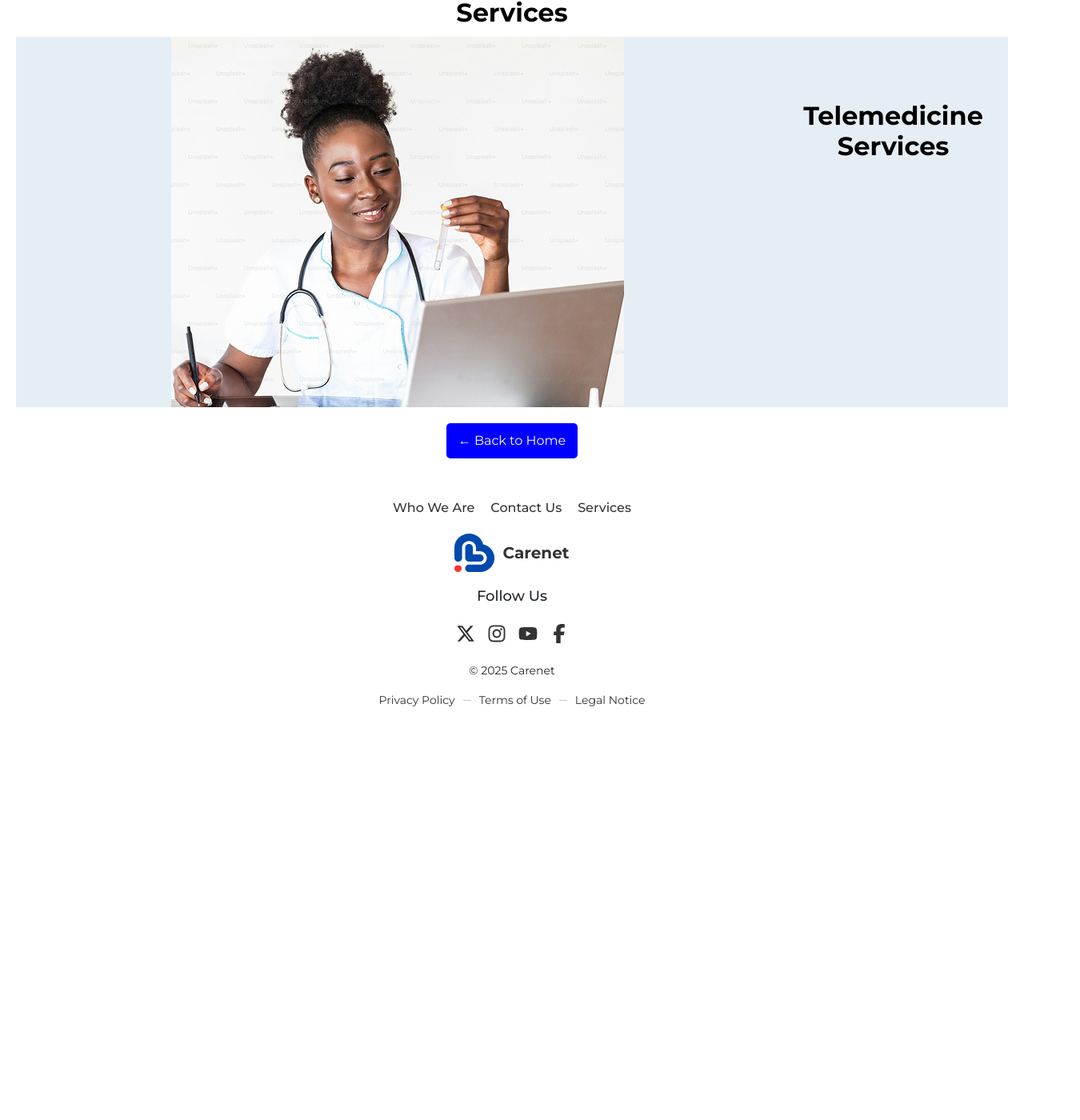
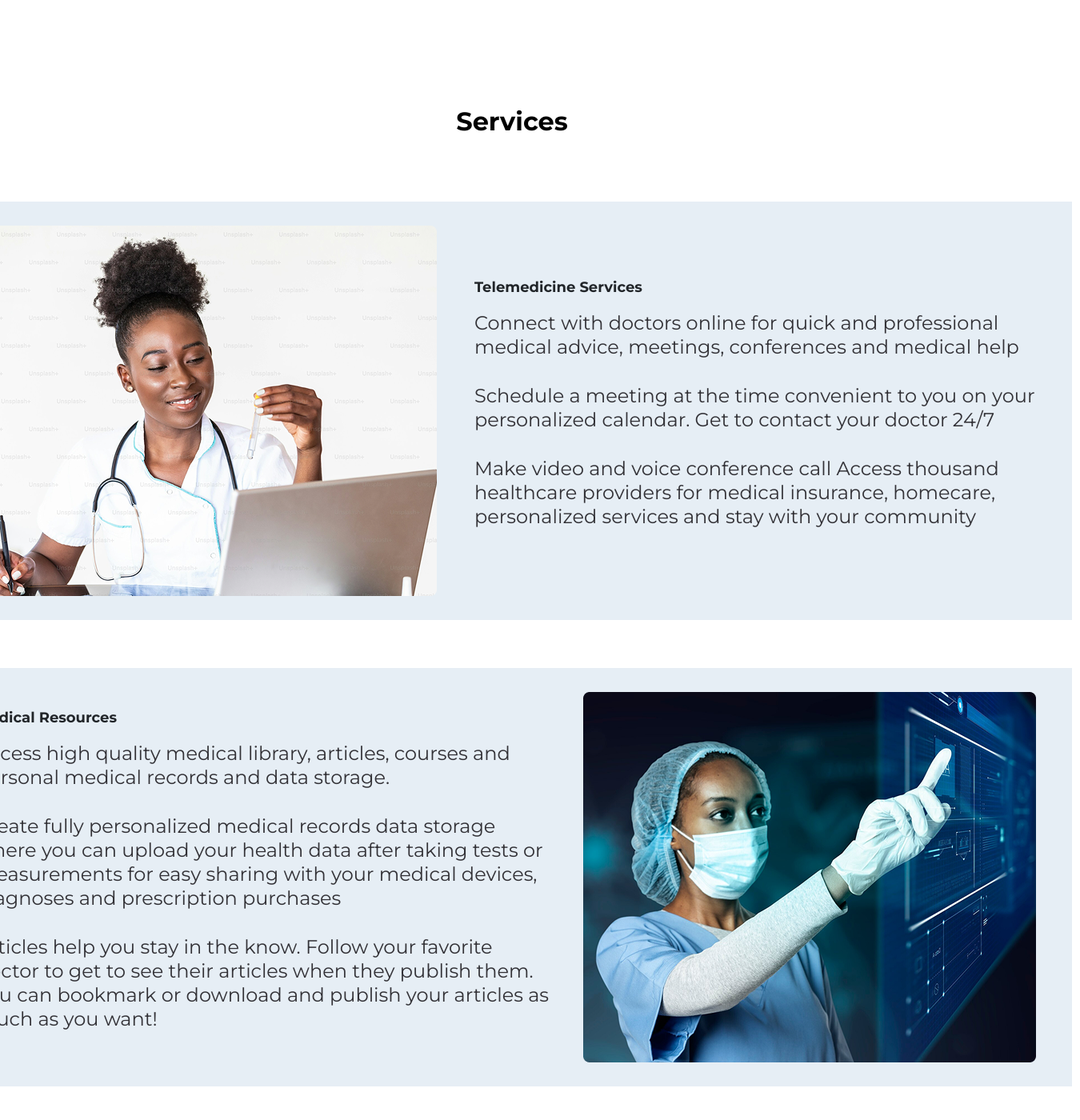
Before and after one commit to Anidisam/carenet, a React (Vite) app: page /services in a window 1280 px wide. Shown: the part 760-2160 px from the top of the page at 80% size, 1350 px wide, since content can reach past the window. Before the commit the page ends 1682 px from the top, so only its background shows below. Built offline with nearby package versions, Linux system fonts and the light colour scheme; a web font is replaced by a local one.

Commit message:
updated services page

```diff
--- a/src/assets/css/ourproduct.css
+++ b/src/assets/css/ourproduct.css
@@ -1,28 +1,32 @@
 .our-product {
-  text-align: center;
-  padding: 20px;
+  display: flex;
+  flex-direction: column;
+  align-items: center;
+  /* padding: 20px; */
 }
 
-.our-product h2 {
+ .our-product h2 {
   color: var(--grey-600, #323136);
   font-size: 32px;
   margin-bottom: 10px;
   font-weight: 700;
+  margin-top: 5rem;
 }
 
 .our-product p {
   font-size: 24px;
   color:var(--grey-600, #323136);
-
-  /* max-width: 600px; */
-  margin: 0 auto 20px;
   font-weight: 400;
+}
+.our-product-header{
+  text-align: center;
 }
 
 /* Services-info */
 
 .services-1 h2{
-  margin-top: 80px;
+  margin-top: 10rem;
+  margin-bottom: 5rem;
   font-weight: 700;
   font-size: 32px;
   color:#000000;
@@ -30,15 +34,54 @@
 }
 .service{
   background-color: #E6EEF5;
-
+    /* padding-top: 6rem;
+  padding-bottom:  6rem; */
+  /* width: 100vw; */
 }
 .serv{
   display: flex;
-  flex-direction: row;
+  flex-direction:row;
+  align-items: center;
+  /* padding: 10px; */
+  gap: 2rem;
+  padding: 20px 30px;
+}
+.telemedicine-info{
+  display: flex;
+  flex-direction: column;
+  text-align: start;
+  align-items: start;
+  gap: 10px;
 
 }
-.telemed-image{
-  width: 100%;
+.telemedicine-info h3{
+  text-align: center;
+  font-size: 18px;
+  font-weight: 700;
+
+}
+.img-1{
+  padding: 8px;
+  border-radius: 8px;
+  width: 70rem;
+  margin-right: 5px;
+  padding: 10px;
+}
+.all-services{
+display: flex;
+flex-direction: column;
+gap: 60px;
+padding: 0px 10px;
+}
+.all-paragraph{
+  gap: 15px;
+  display: flex;
+  flex-direction: column;
+  font-size: 16px;
+  font-weight: 400;
+  line-height: 30px;
+  color:var(--grey-600, #323136);
+  ;
 }
 /* Responsive Design */
 @media screen and (max-width: 900px) {
@@ -54,7 +97,7 @@
 }
 
 /* Back Button */
-.back-home-btn {
+/* .back-home-btn {
   padding: 10px 15px;
   background: blue;
   color: white;
@@ -62,4 +105,4 @@
   cursor: pointer;
   font-size: 16px;
   margin-top: 20px;
-}
+} */
--- a/src/components/Services.jsx
+++ b/src/components/Services.jsx
@@ -1,43 +1,93 @@
 import React from "react";
 import { useNavigate } from "react-router-dom";
 import "../assets/css/ourproduct.css";
+// import Testimonials from "./Testimonials";
 // Import images directly
 
 import ServiceImage from "../assets/images/serviceImg.png"
-// import Telemedicine from "../assets/images/Telemedicine.png"
-import Frame from "../assets/images/Frame.png"
+import Telemedicine from "../assets/images/Telemedicine.png"
+import Medical from "../assets/images/Medservices.png"
+import Community from "../assets/images/Community.png"
 const Services = () => {
   const navigate = useNavigate();
 
   return (
     <section className="our-product">
+      <div className="our-product-header">
       <h2>Our Products & Services</h2>
       <p>
         Explore the powerful features that make Carenet a trusted healthcare
         platform.
       </p>
-      <div>
-        <img src={ServiceImage} alt=""/>
       </div>
+      <img src={ServiceImage} alt=""/>
+
       <div className="services-1">
-        {/* Heading */}
+
         <h2>Services</h2>
-        {/* Container */}
+    <div className="all-services">
+    <div className="service">
+         <div className="serv">
+          <img src={Telemedicine} className="img-1"/>
+          <div className="telemedicine-info">
+          <h3 className="telemed-text">Telemedicine Services</h3>
+          <div className="all-paragraph">
+
+          <p>
+          Connect with doctors online for quick and professional medical advice, meetings, conferences and medical help</p>
+
+          <p>Schedule a meeting at the time convenient to you on your personalized calendar. Get to contact your doctor 24/7</p>
+
+          <p>Make video and voice conference call
+        Access thousand healthcare providers for medical insurance, homecare, personalized services and stay with your community </p>
+        </div>
+
+          </div>
+
+         </div>
+        </div>
+        <div className="service">
+         <div className="serv">
+         <div className="telemedicine-info">
+          <h3 className="telemed-text">Medical Resources</h3>
+          <div className="all-paragraph">
+          <p>Access high quality medical library, articles, courses and personal medical records and data storage.</p>
+        <p>Create fully personalized medical records data storage where you can upload your health data after taking tests or measurements for easy sharing with your medical devices, diagnoses and prescription purchases</p>
+        <p>Articles help you stay in the know. Follow your favorite doctor to get to see their articles when they publish them. You can bookmark or download and publish your articles as much as you want!</p>
+         </div>
+          </div>
+          {/* Telemedicine Image */}
+          <img src={Medical} className="img-1"/>
+          {/* Text-Content */}
+
+
+         </div>
+        </div>
         <div className="service">
          <div className="serv">
           {/* Telemedicine Image */}
-          <div className="telemed-image">
-          <img src={Frame}/>
+          <img src={Community} className="img-1"/>
+          {/* Text-Content */}
+          <div className="telemedicine-info">
+          <h3 className="telemed-text">Communities and networking</h3>
+          <div className="all-paragraph">
+          <p>Connect with professionals to discuss cases, reserach, and find opportunities</p>
+         <p>Create a personalized community tailored to your interests and health requirement.</p>
+         <p>Join communities and groups of people who share your ideals, health goals and objectives.</p>
+        </div>
           </div>
-          {/* Text-Content */}
-          <h2>Telemedicine Services</h2>
+
          </div>
         </div>
+    </div>
+
       </div>
 
-      <button onClick={() => navigate("/")} className="back-home-btn">
+      {/* <Testimonials/> */}
+
+      {/* <button onClick={() => navigate("/")} className="back-home-btn">
         ← Back to Home
-      </button>
+      </button> */}
     </section>
   );
 };
```
Also changed, not shown: src/assets/images/Community.png (added), src/assets/images/Medservices.png (added).
